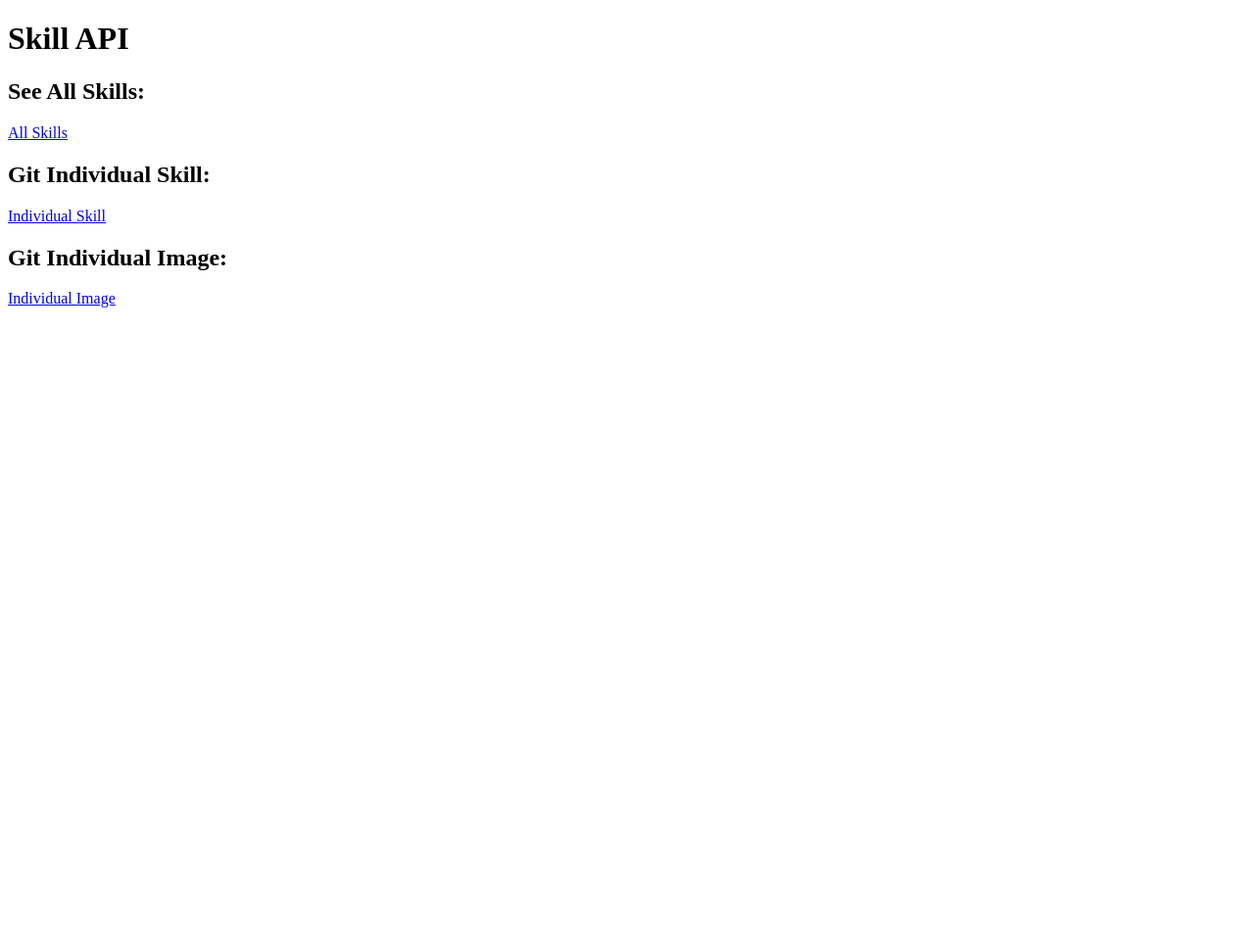
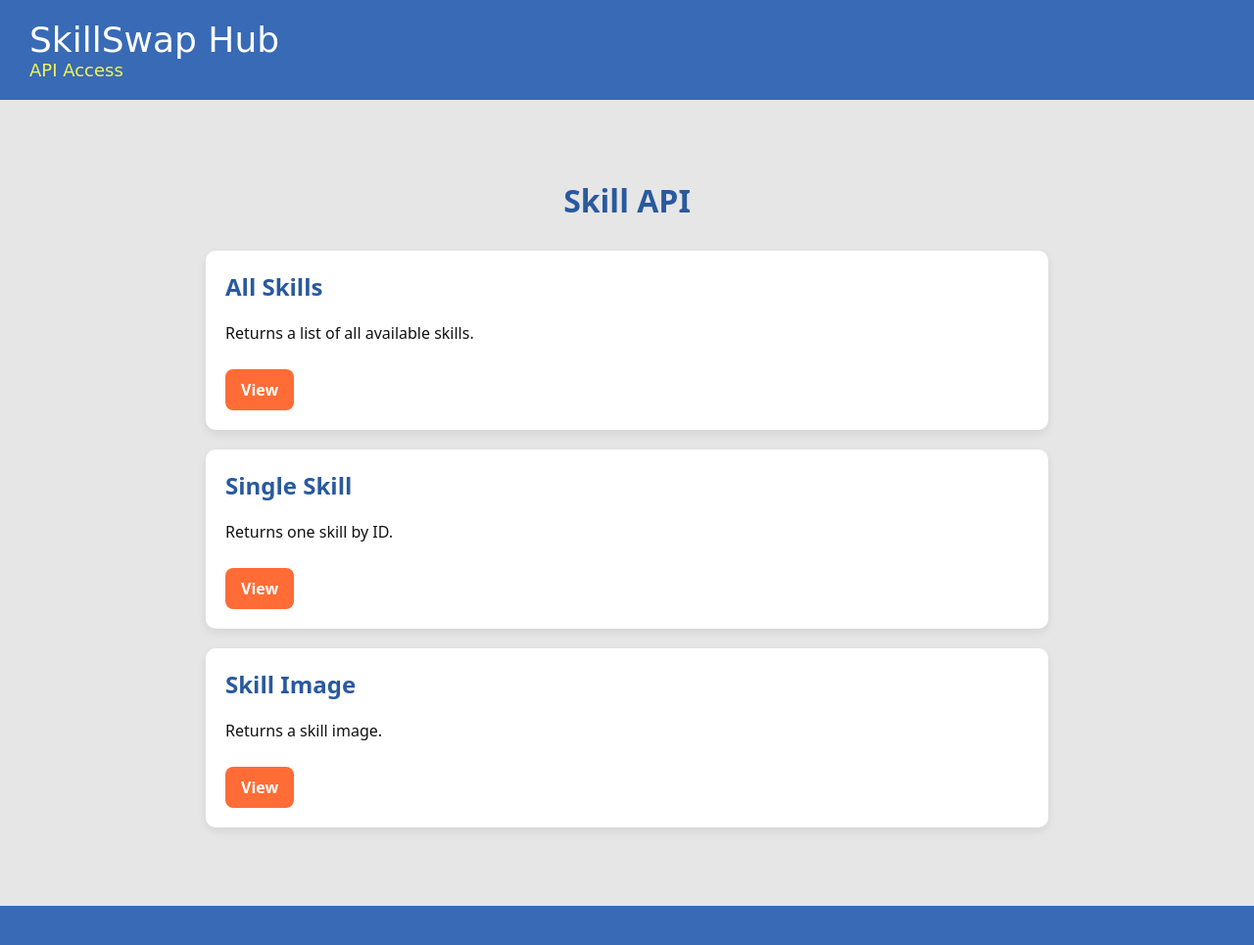
Before and after one commit to CSE-JordanC/SkillSwapHubBackend, a website: page public/index.html in a window 1280 px wide. Shown: the whole page at 98% size. Before the commit the page ends 800 px from the top, so only its background shows below. Drawn offline with Linux system fonts and the light colour scheme; a web font is replaced by a local one.

Commit message:
index styled

```diff
--- a/public/index.html
+++ b/public/index.html
@@ -1,17 +1,51 @@
 <!DOCTYPE html>
-<html>
-    <head>
-        <link rel="stylesheet" href="styles.css">
-    </head>
-    <body>
-        <h1>Skill API</h1>
-        <h2>See All Skills:</h2>
-        <p><a href="/api/skills">All Skills</a><p>
+<html lang="en">
+<head>
+    <meta charset="UTF-8">
+    <meta name="viewport" content="width=device-width, initial-scale=1.0">
+    <title>SkillSwap Hub API</title>
 
-        <h2>Git Individual Skill:</h2>
-        <p><a href="/api/skills/1">Individual Skill</a><p>
+    <link href="https://fonts.googleapis.com/css2?family=Kadwa:wght@400;700&family=Irish+Grover&display=swap" rel="stylesheet">
 
-        <h2>Git Individual Image:</h2>
-        <p><a href="/images/digitalphotography.png">Individual Image</a><p>
-    </body>
+    <link rel="stylesheet" href="styles.css">
+</head>
+
+<body>
+
+    <header class="site-header">
+        <div class="brand">
+            <div class="brand-title">SkillSwap Hub</div>
+            <div class="brand-sub">API Access</div>
+        </div>
+    </header>
+
+    <main class="container">
+
+        <h1 class="page-title">Skill API</h1>
+
+        <section class="api-section">
+            <h2>All Skills</h2>
+            <p>Returns a list of all available skills.</p>
+            <a class="btn" href="/api/skills">View</a>
+        </section>
+
+        <section class="api-section">
+            <h2>Single Skill</h2>
+            <p>Returns one skill by ID.</p>
+            <a class="btn" href="/api/skills/1">View</a>
+        </section>
+
+        <section class="api-section">
+            <h2>Skill Image</h2>
+            <p>Returns a skill image.</p>
+            <a class="btn" href="/images/digitalphotography.png">View</a>
+        </section>
+
+    </main>
+
+    <footer class="site-footer">
+
+    </footer>
+
+</body>
 </html>
--- a/public/styles.css
+++ b/public/styles.css
@@ -0,0 +1,87 @@
+:root {
+    --blue-900: #29599F;
+    --blue-700: #386AB5;
+    --accent: #FF6C36;
+    --gray-1: #E6E6E6;
+    --text: #111;
+    --white: #fff;
+}
+
+* {
+    box-sizing: border-box;
+}
+
+body {
+    margin: 0;
+    font-family: 'Kadwa', system-ui, sans-serif;
+    background: var(--gray-1);
+    color: var(--text);
+}
+
+/* Header */
+.site-header {
+    background: var(--blue-700);
+    color: white;
+    padding: 20px 30px;
+}
+
+/* Footer */
+.site-footer {
+    background: var(--blue-700);
+    color: white;
+    padding: 20px 30px;
+}
+
+.brand-title {
+    font-family: 'Irish Grover', cursive;
+    font-size: 36px;
+}
+
+.brand-sub {
+    font-family: 'Irish Grover', cursive;
+    color: #F0F559;
+    font-size: 18px;
+}
+
+/* Layout */
+.container {
+    max-width: 900px;
+    margin: 40px auto;
+    padding: 20px;
+}
+
+/* Titles */
+.page-title {
+    text-align: center;
+    color: var(--blue-900);
+    margin-bottom: 30px;
+}
+
+.api-section {
+    background: white;
+    padding: 20px;
+    border-radius: 10px;
+    margin-bottom: 20px;
+    box-shadow: 0 4px 10px rgba(0,0,0,0.08);
+}
+
+.api-section h2 {
+    margin-top: 0;
+    color: var(--blue-900);
+}
+
+/* Buttons */
+.btn {
+    display: inline-block;
+    margin-top: 10px;
+    padding: 10px 16px;
+    background: var(--accent);
+    color: white;
+    border-radius: 8px;
+    font-weight: 700;
+    text-decoration: none;
+}
+
+.btn:hover {
+    opacity: 0.9;
+}
```
